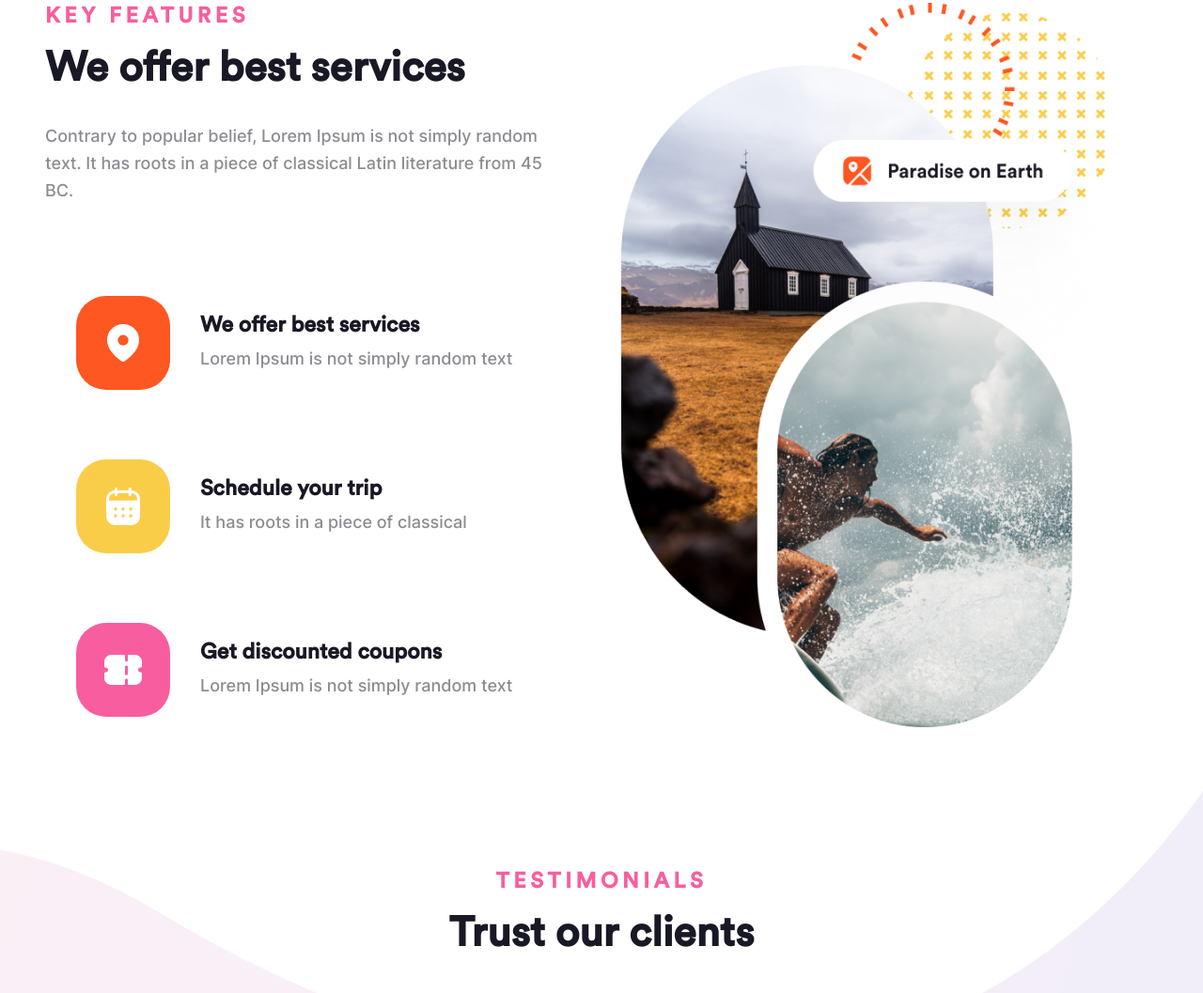
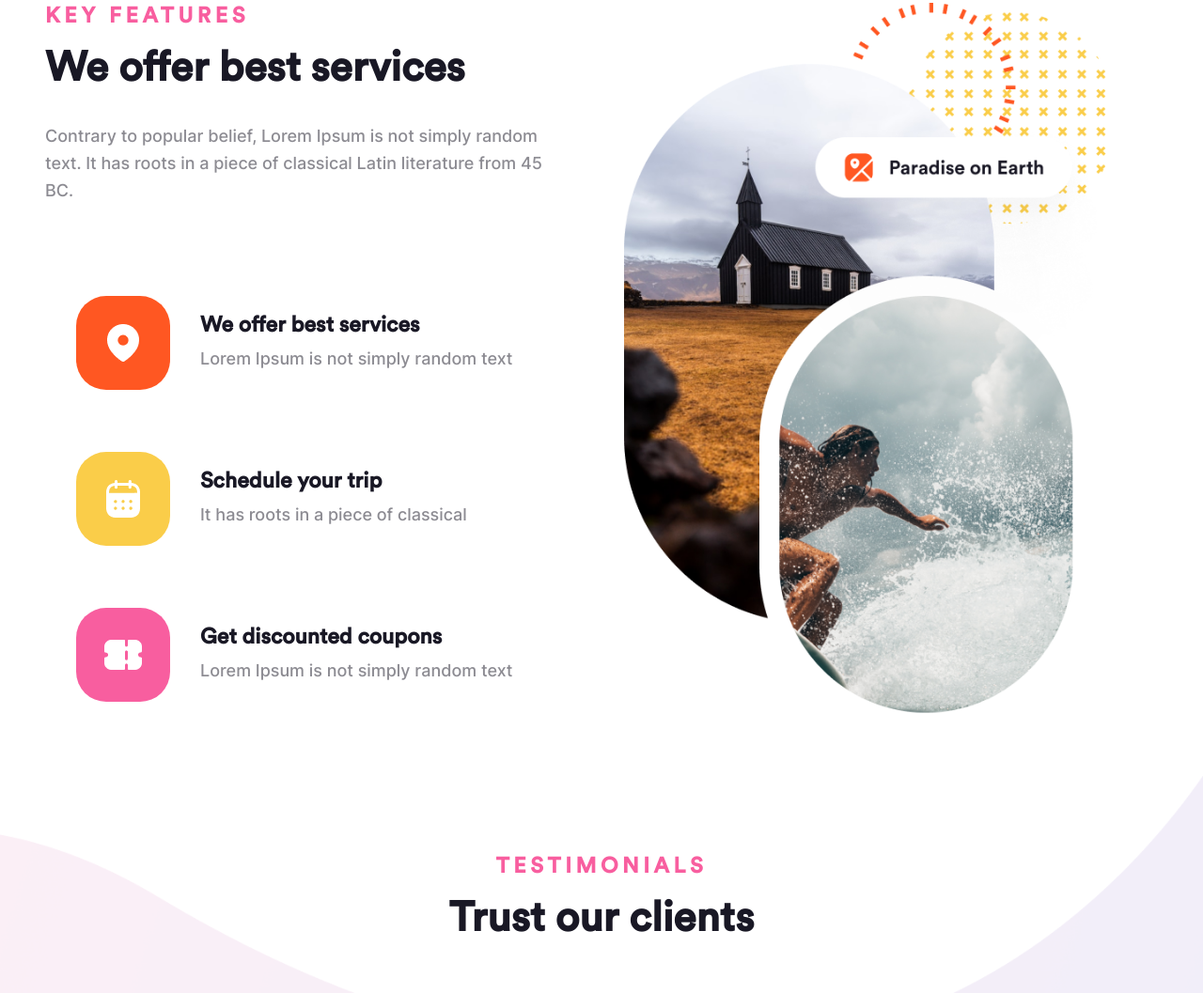
Before and after one commit to trungpham-supreme/training-html-css, a website built with Parcel: page practice-two/index.html in a window 1280 px wide. Shown: the part 3425-4482 px from the top of the page at 94% size. Built offline with nearby package versions, Linux system fonts and the light colour scheme; files whose address does not match are found by name.

Commit message:
fix: style css layout key-feature section

```diff
--- a/practice-two/styles/layout/key-feature.css
+++ b/practice-two/styles/layout/key-feature.css
@@ -1,6 +1,6 @@
 .key-feature {
   flex-direction: column;
-  padding: 32px 0px;
+  padding: 32px 32px;
   gap: 64px;
 }
 
@@ -91,7 +91,12 @@
 
 @media screen and (min-width: 768px) {
   .key-feature {
-    padding: 64px 0;
+    padding: 64px 32px;
+    gap: 70px;
+  }
+
+  .key-feature__list {
+    gap: 0;
   }
 
   .key-feature__content {
@@ -109,13 +114,15 @@
     grid-column: 2 / span 3;
     justify-content: start;
     flex-direction: row-reverse;
-  }
+    padding: 64px 0;
 
-  .testimonials__container {
-    max-width: var(--width-max);
   }
 
   .key-feature__content {
     text-align: start;
   }
+
+  .key-feature__container{
+    max-width: 550px;
+  }
 }
--- a/practice-two/styles/layout/testimonials.css
+++ b/practice-two/styles/layout/testimonials.css
@@ -111,6 +111,10 @@
 
 /* Desktop */
 @media screen and (min-width: 1200px) {
+  .testimonials__container {
+    max-width: var(--width-max);
+  }
+
   .testimonials__content .title__container {
     align-items: center;
   }
```
